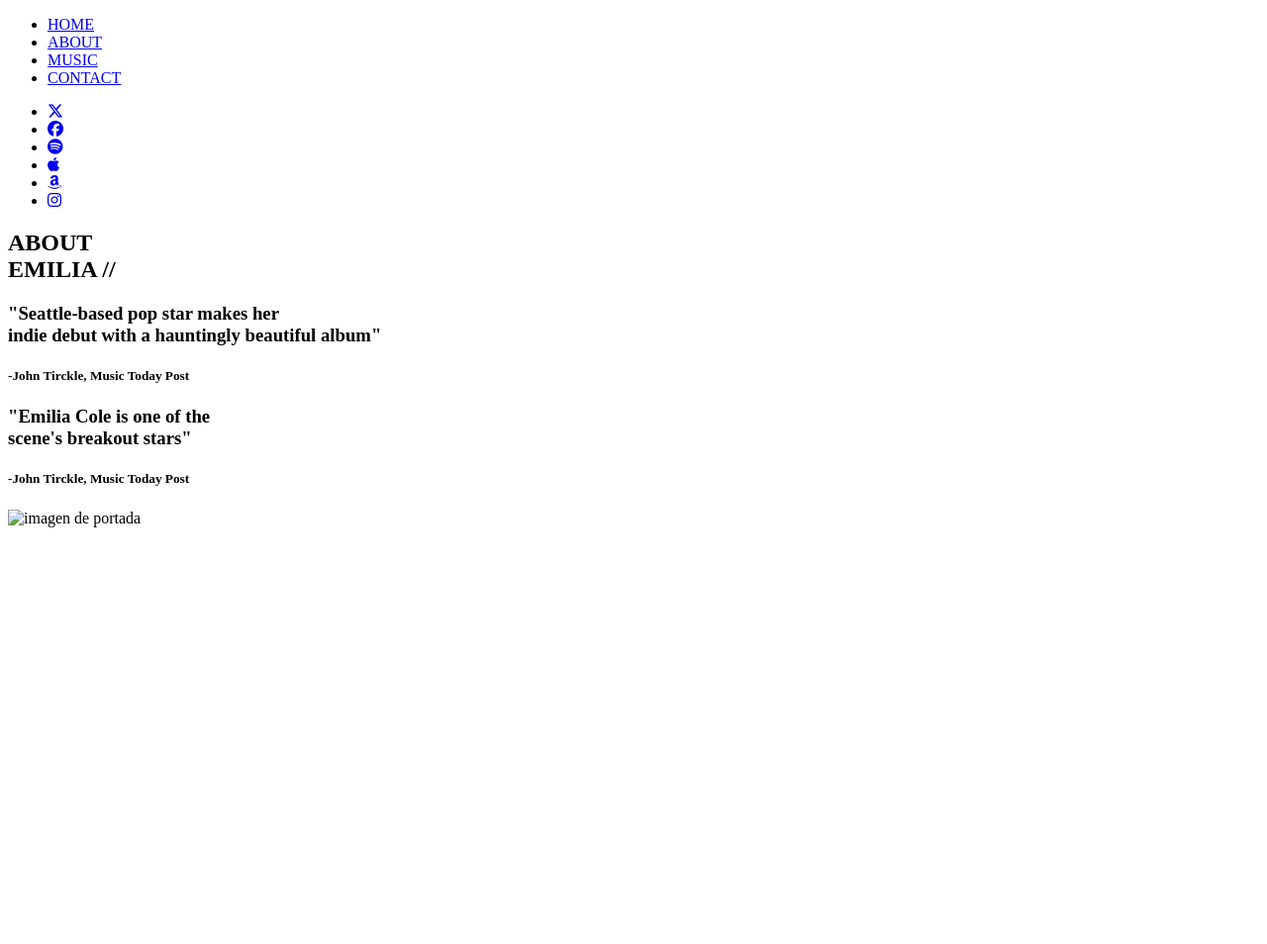
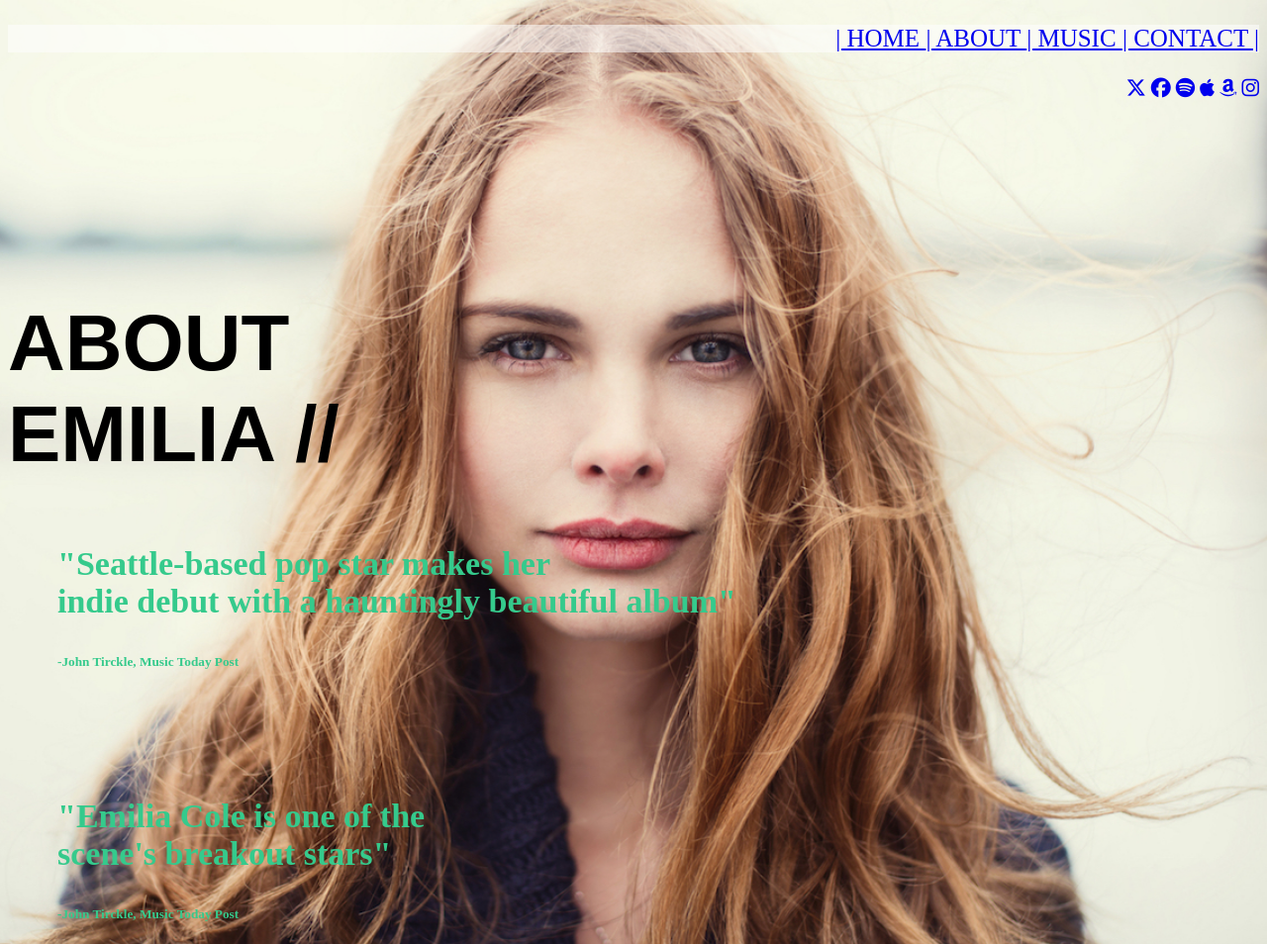
Before and after one commit to ANGELMORENO23/EMILIA-COLE, a website: page views/about.html in a window 1280 px wide. Shown: the whole page at 99% size. Before the commit the page ends 800 px from the top, so only its background shows below. Drawn offline with Linux system fonts and the light colour scheme.

Commit message:
agreg los stylo de css

```diff
--- a/app.js
+++ b/app.js
@@ -18,5 +18,5 @@ app.get("/about",(req,res)=>{
 app.use(express.static("public"));
 
 app.listen(8000,()=>{
-    console.log("servicio ubicado en el puerto 8000");
+    console.log("servicio ubicado en http://localhost:8000/");
 })
--- /dev/null
+++ b/public/css/contact.css
@@ -0,0 +1,26 @@
+ul#menu  {
+    font-size: 30px;
+    text-decoration: none;
+    list-style: none;
+    text-align: right;
+    background-color: rgba(255, 255, 255, 0.514);
+    ;
+
+}
+ul#lista {
+        font-size: 20px;
+        text-align: right;
+        }
+h1{
+                font-family: Arial, Helvetica, sans-serif;
+                font-size: 80px;
+
+                font-weight:bolder;
+}
+h1#contacto{
+    font-size: 30px;
+}
+h2{color: rgb(53, 202, 140);}
+h2#WE {
+    color: rgb(0, 0, 0);
+}
--- /dev/null
+++ b/public/css/index.css
@@ -0,0 +1,54 @@
+body#bodyhome { background-image: url('../img/emilia-home.jpg');
+    background-size: 1460px;
+    background-position: right top;
+    background-repeat: no-repeat;
+    }
+
+
+
+
+
+    h1{
+        margin-top: 260px;
+        font-size: 80px;
+        background-color: rgba(255, 255, 255, 0.359);
+
+    }
+    h3{
+        font-weight: 30;
+        font-family: Arial, Helvetica, sans-serif;
+        font-size: 50px;
+        margin-left: 30px;
+        margin-top: 250px;
+    }
+
+ul#home a{
+    font-family: Arial, "Helvetica Neue", Helvetica, sans-serif;
+    font-weight:500;
+    display: block;
+    line-height: 30px;
+    text-decoration:none;
+}
+ul#lista a{
+    font-size: 20px;
+}
+/* about */
+body#homeabout{background-image: url('../img/emilia-about.jpg');
+    background-size: 1460px ; background-position: right top; background-repeat: no-repeat;
+
+}
+ul#menuabout li {
+    text-decoration: none;
+    list-style: none;
+    float: right;
+    text-decoration:none;
+    background-color: rgba(255, 255, 255, 0.359);
+
+
+}
+ul#listaabout a{
+    margin-block-end:100px ;
+    font-size: 20px;
+    float: right;
+
+}
--- /dev/null
+++ b/public/css/music.css
@@ -0,0 +1,34 @@
+body{ background-image: url('../img/emilia-music-top.jpg');
+    background-size: 1900px ;
+    background-position: top;
+    background-repeat:  repeat-x;
+    ;}
+ul#menuabout  {
+    margin-top: 100px;
+    font-size: 35px;
+    text-decoration: none;
+    list-style: none;
+    text-align: right;
+    background-color: rgba(255, 255, 255, 0.514) ;
+    padding-block: 1%;
+}
+ul#menuabout a {
+    text-decoration: none;
+
+
+}
+ul#listaabout {
+        font-size: 25px;
+        text-align: right;
+        }
+h1{
+            font-weight: 30;
+                font-family: Arial, Helvetica, sans-serif;
+                font-size: 80px;
+                margin-top: 130px;
+                font-weight:bolder; }
+h2{
+    font-weight:bold;
+    font-family:Verdana, Geneva, Tahoma, sans-serif
+
+}
--- /dev/null
+++ b/public/css/style.css
@@ -0,0 +1,34 @@
+body#homeabout{background-image: url('../img/emilia-about.jpg');
+    background-size: 1460px ; background-position: right top; background-repeat: no-repeat;
+
+}
+ul#menuabout {
+    font-size: 25px;
+    text-decoration: none;
+    list-style: none;
+    text-align: right;
+    background-color: rgba(255, 255, 255, 0.543) ;
+
+
+
+}
+ul#listaabout {
+    font-size: 20px;
+    text-align: right;
+}
+h2{
+    font-weight: 50;
+        font-family: Arial, Helvetica, sans-serif;
+        font-size: 80px;
+        margin-top: 200px;
+        font-weight:bolder;
+}
+h3{
+    margin-left: 50px;
+    font-size: 34px;
+    color: rgb(53, 202, 140);
+}
+h5{
+    margin-left: 50px;
+    color: rgb(53, 202, 140);
+}
--- a/views/about.html
+++ b/views/about.html
@@ -5,26 +5,27 @@
     <meta name="viewport" content="width=device-width, initial-scale=1.0">
     <title>Emilia Cole</title>
     <link rel="shortcut icon" href="/img/icon/favicon.ico">
+    <link rel="stylesheet" href="/css/style.css">
     <script src="https://kit.fontawesome.com/db25f61285.js" crossorigin="anonymous"></script>
 </head>
-<body>
+<body id="homeabout">
     <header>
+        <nav>
+            <ul id="menuabout">
+                <li><a href="/home">| HOME </a>
+                    <a href="/about">| ABOUT </a>
+                <a href="/music">| MUSIC </a>
+                <a href="/contact">| CONTACT | </a></li>
 
-        <nav>
-            <ul>
-                <li><a href="/home">HOME</a></li>
-                <li><a href="/about">ABOUT</a></li>
-                <li><a href="/music">MUSIC</a></li>
-                <li><a href="/contact">CONTACT</a></li>
             </ul>
         </nav>
-        <ul>
-            <li><a href="https://twitter.com/" target="_blank"><i class="fa-brands fa-x-twitter"></i></a></li>
-            <li><a href="https://www.facebook.com/"target="_blank"><i class="fa-brands fa-facebook"></i></a></li>
-            <li><a href="https://open.spotify.com/intl-es"target="_blank"><i class="fa-brands fa-spotify"></i></a></li>
-            <li><a href="https://www.apple.com/la/apple-music/"target="_blank"><i class="fa-brands fa-apple"></i></a></li>
-            <li><a href="https://music.amazon.es/"target="_blank"><i class="fa-brands fa-amazon"></i></a></li>
-            <li><a href="https://www.instagram.com/"target="_blank"><i class="fa-brands fa-instagram"></i></a></li>
+        <ul id="listaabout">
+            <a href="https://twitter.com/" target="_blank"><i class="fa-brands fa-x-twitter"></i></a>
+            <a href="https://www.facebook.com/"target="_blank"><i class="fa-brands fa-facebook"></i></a>
+            <a href="https://open.spotify.com/intl-es"target="_blank"><i class="fa-brands fa-spotify"></i></a>
+            <a href="https://www.apple.com/la/apple-music/"target="_blank"><i class="fa-brands fa-apple"></i></a>
+            <a href="https://music.amazon.es/"target="_blank"><i class="fa-brands fa-amazon"></i></a>
+            <a href="https://www.instagram.com/"target="_blank"><i class="fa-brands fa-instagram"></i></a>
         </ul>
     </header>
     <section>
@@ -32,10 +33,13 @@
         <H3>"Seattle-based pop star makes her <BR>indie debut with a hauntingly beautiful album"</H3>
         <h5>-John Tirckle, Music Today Post</h5>
 
-
+<br>
+<br>
+<br>
+<br>
         <h3>"Emilia Cole is one of the <BR>scene's breakout stars"</h3>
         <h5>-John Tirckle, Music Today Post</h5>
-        <img src="img/emilia-about.jpg" alt="imagen de portada">
+
     </section>
 
 </body>
```
Also changed, not shown: views/contact.html (+18 -15 lines), views/index.html (+16 -15 lines), views/music.html (+14 -13 lines).
